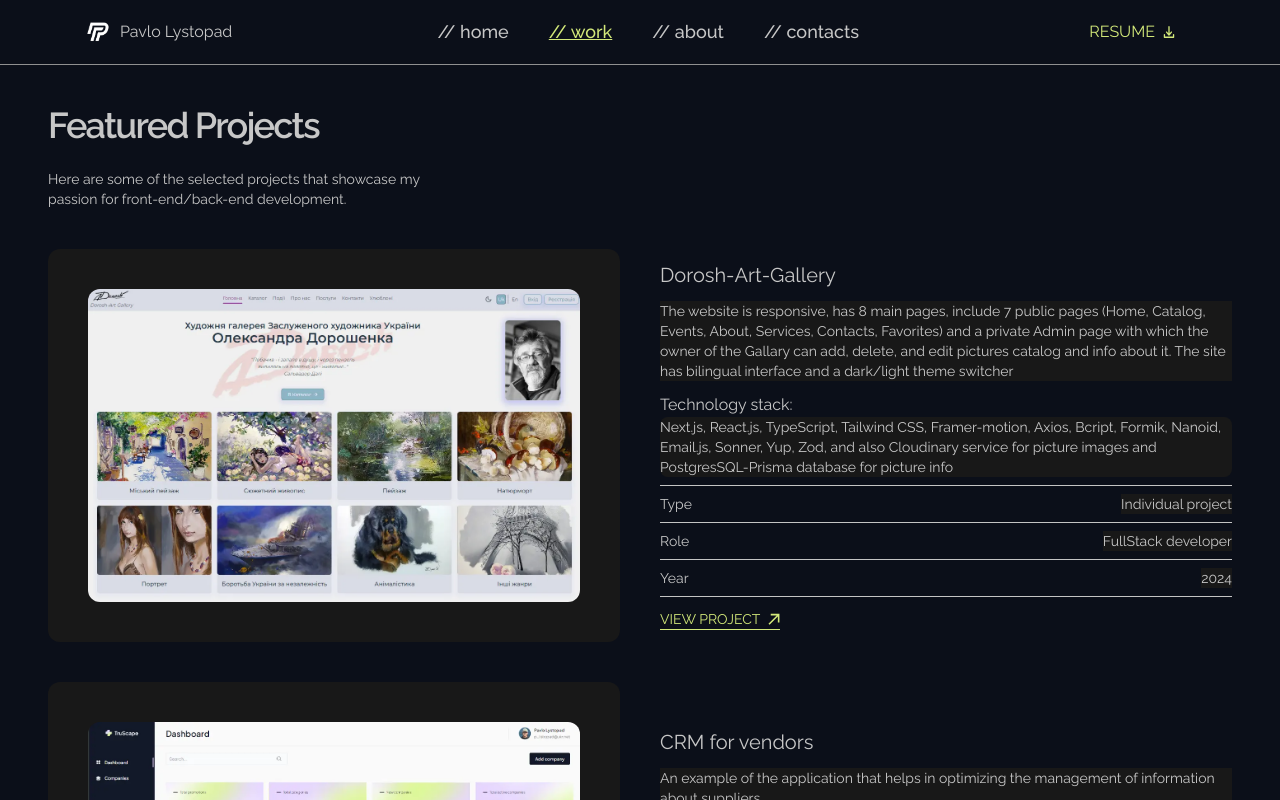
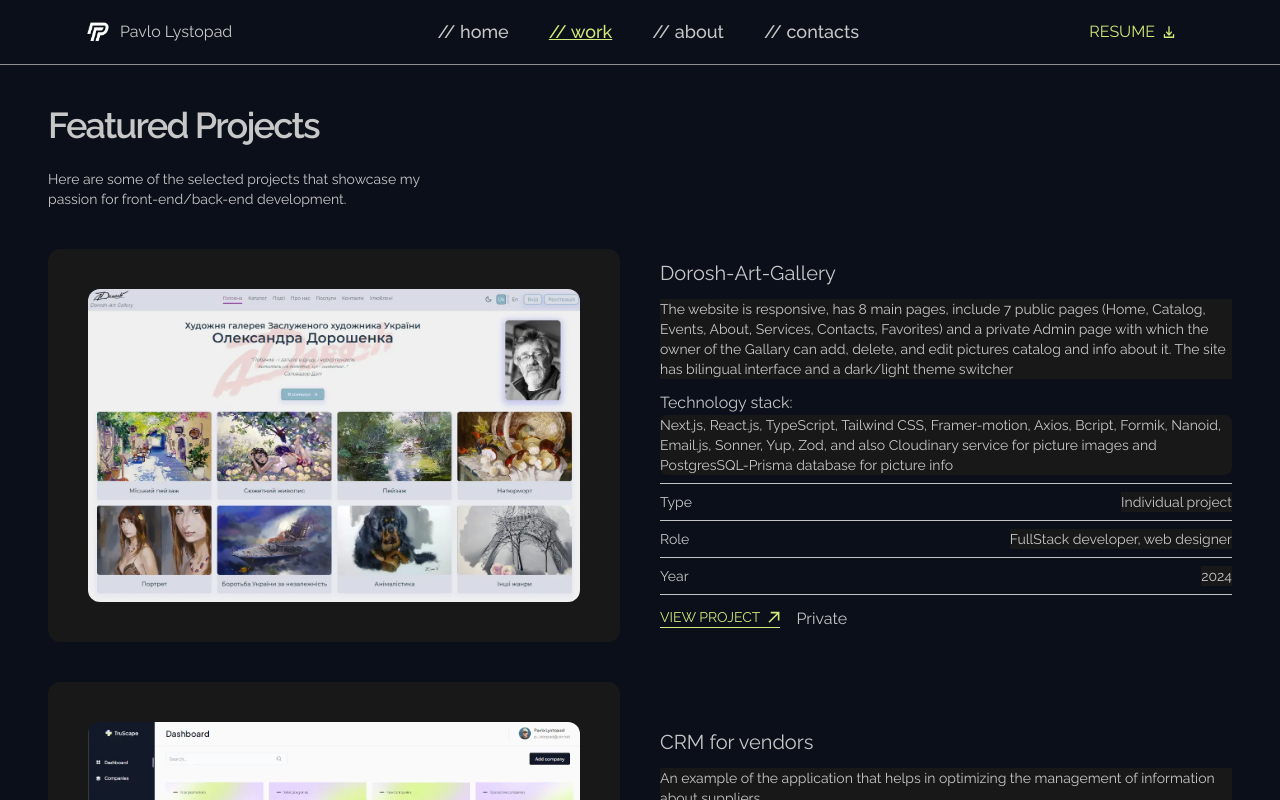
Before and after one commit to Lyst67/pavlo-portfolio, a Next.js app: page /work/others in a window 1280 px wide. Shown: the top 800 px of the page. Built offline with nearby package versions, Linux system fonts and the light colour scheme.

Commit message:
add_skills

```diff
--- a/next.config.mjs
+++ b/next.config.mjs
@@ -1,4 +1,14 @@
 /** @type {import('next').NextConfig} */
-const nextConfig = {};
+const nextConfig = {
+  async redirects() {
+    return [
+      {
+        source: '/home',
+        destination: '/',
+        permanent: true,
+      },
+    ];
+  },
+};
 
 export default nextConfig;
--- a/src/app/components/workList.tsx
+++ b/src/app/components/workList.tsx
@@ -64,7 +64,7 @@ export default function WorkList({ projectList }: WorkListProps) {
               </ul>
               <div className="flex gap-4 mt-3">
                 <LinkToButton href={site}>view project</LinkToButton>
-                {github && <LinkToButton href={github}>github</LinkToButton>}
+                {github ? <LinkToButton href={github}>github</LinkToButton> : <p>Private</p>}
               </div>
             </div>
           </li>
--- a/src/lib/projects.tsx
+++ b/src/lib/projects.tsx
@@ -6,7 +6,7 @@ export const projects = [
     stack:
       'Next.js, React.js, TypeScript, Tailwind CSS, Framer-motion, Axios, Bcript, Formik, Nanoid, Email.js, Sonner, Yup, Zod, and also Cloudinary service for picture images and PostgresSQL-Prisma database for picture info',
     type: 'Individual project',
-    role: 'FullStack developer',
+    role: 'FullStack developer, web designer',
     year: '2024',
     site: 'https://dorosh-art-gallery.vercel.app/',
   },
--- a/src/lib/skills.tsx
+++ b/src/lib/skills.tsx
@@ -13,6 +13,8 @@ export const technologies = [
   { image: './skills/figma.svg', text: 'Figma' },
   { image: './skills/sass.svg', text: 'SASS' },
   { image: './skills/docker.svg', text: 'Docker' },
+  { image: './skills/light-prisma.svg', text: 'Prisma' },
+  { image: './skills/cloudinary.svg', text: 'Cloudinary' },
 ];
 
 export const flags = [
```
Also changed, not shown: public/skills/cloudinary.svg (added), public/skills/light-prisma.svg (added).
